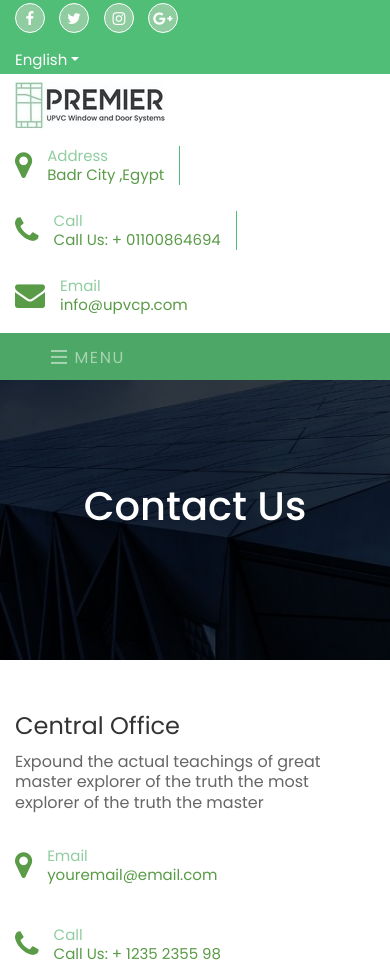
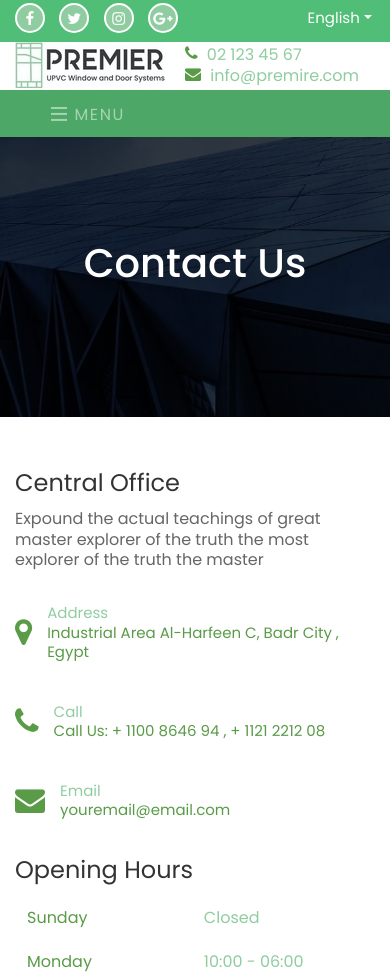
Before and after one commit to Amira-Assaf/PremierUPVC, a plain HTML site: page contact.html in a window 390 px wide. Shown: the top 972 px of the page. Drawn offline with nearby package versions, Linux system fonts and the light colour scheme; some packages are replaced by stand-ins of ours; no server answers; files whose address does not match are found by name.

Commit message:
update links social

```diff
--- a/contact.html
+++ b/contact.html
@@ -21,22 +21,20 @@
 	<link rel="stylesheet" href="css/style.css">
 </head>
   <body>
+
 	<div class="bg-top navbar-light">
 		<div style="background-color:#51be78;z-index:22;">
 			<div class="container">
 				<div class="row">
-  					<div class="col-md-12">
-  						<div class="bg-wrap">
-  							<div class="row">
-  								<div class="col-md-6 d-flex align-items-center">
-  									<ul class="ftco-footer-social ftco-footer-social2 list-unstyled float-md-left float-lft">
-  										<li class="ftco-animate"><a href="#" class="br-1 hvr-push" style="color:#ffffff;border:white 1px solid;font-size:15px !important;background-color:#8FCDA0"><span class="icon-facebook"></span></a></li>
-  										<li class="ftco-animate"><a href="#" class="br-1 hvr-push" style="color:#ffffff;border:white 1px solid;font-size:15px !important;background-color:#8FCDA0"><span class="icon-twitter"></span></a></li>
-  										<li class="ftco-animate"><a href="#" class="br-1 hvr-push" style="color:#ffffff;border:white 1px solid;font-size:15px !important;background-color:#8FCDA0"><span class="icon-instagram"></span></a></li>
-  										<li class="ftco-animate"><a href="#" class="br-1 hvr-push" style="color:#ffffff;border:white 1px solid;font-size:15px !important;background-color:#8FCDA0"><span class="icon-google-plus"></span></a></li>
+					<div class="col-lg-9 col-sm-9 col-9 d-flex align-items-center">
+						<ul class="mobile-social pl-0">
+							<li><a href="https://www.facebook.com/Premierupvcsections" target="_blank"><i class="icon-facebook"></i></a></li>
+							<li><a href="#"><i class="icon-twitter"></i></a></li>
+							<li><a href="https://www.instagram.com/premierupvceg/" target="_blank"><i class="icon-instagram"></i></a></li>
+						  <li><a href="#"><i class="icon-google-plus"></i></a></li>
 						</ul>
 					</div>
-  								<div class="col-md-6 d-flex justify-content-md-end">
+					<div class="col-lg-3 col-sm-3 col-3 d-flex justify-content-md-end">
 				  <ul class="list-unstyled float-md-left float-lft mt-2">
 					  <li class="">
 						  <a href="#" class="dropdown-toggle" id="dropdownMenuButton" data-toggle="dropdown" aria-haspopup="true" aria-expanded="false" style="color:#ffffff;font-size:15px !important">English</a>
@@ -45,16 +43,25 @@
 							  <a class="dropdown-item" href="#">Arabic</a>
 						  </div>
 					  </li>
-
 				  </ul>
 					</div>
 				</div>
 			</div>
 		</div>
+		<div class="container mobile-show" style="z-index:1 !important">
+			<div class="row">
+				<div class="col-lg-4 col-sm-4 col-4 d-flex align-items-center"">
+					<a class="navbar-brand" href="index.html"><img src="./img/logo.jpg" alt=""></a>
+				</div>
+			  <div class="col-lg-8 col-sm-8 col-8 d-flex justify-content-md-end">
+				  <ul class="mobile-info">
+					  <li><a href="#"><i class="icon-phone"></i></a><span> 02 123 45 67</span></li>
+					  <li><a href="#"><i class="icon-envelope"></i></a><span> info@premire.com</span></li>
+				  </ul>
 			  </div>
 			</div>
 		</div>
-  		<div class="container" style="z-index:1 !important">
+		<div class="container mobile-hide"style="z-index:1 !important">
 			<div class="row no-gutters d-flex align-items-center align-items-stretch">
 				<div class="col-md-4 d-flex align-items-center py-2">
 					<a class="navbar-brand" href="index.html"><img src="./img/logo.jpg" alt=""></a>
@@ -72,7 +79,7 @@
 							<div class="icon d-flex justify-content-center align-items-center"><span class="icon-phone"></span></div>
 							<div class="text br-2">
 								<span>Call</span>
-								<span>Call Us: + 01100864694</span>
+								<span>Call Us: + 1100 8646 94</span>
 							</div>
 						</div>
 						<div class="col-md d-flex topper align-items-center align-items-stretch py-2">
@@ -96,10 +103,10 @@
 				<ul class="navbar-nav mr-auto">
 					<li class="nav-item nav-hvr"><a href="index.html" class="nav-link">Home</a></li>
 					<li class="nav-item nav-hvr"><a href="about.html" class="nav-link">About US</a></li>
-  					<li class="nav-item nav-hvr"><a href="courses.html" class="nav-link">Product</a></li>
-  					<li class="nav-item nav-hvr"><a href="teacher.html" class="nav-link">Gallery</a></li>
+					<li class="nav-item nav-hvr"><a href="product.html" class="nav-link">Product</a></li>
+					<li class="nav-item nav-hvr"><a href="gallery.html" class="nav-link">Gallery</a></li>
 					<li class="nav-item nav-hvr"><a href="blog.html" class="nav-link hvr">Blog</a></li>
-  					<li class="nav-item nav-hvr"><a href="partner.html" class="nav-link">Our Partner</a></li>
+					<li class="nav-item nav-hvr"><a href="partner.html" class="nav-link">Our Partners</a></li>
 					<li class="nav-item active"><a href="contact.html" class="nav-link">Contact US</a></li>
 				</ul>
 			</div>
@@ -134,15 +141,15 @@
 						<div class="col-md d-flex topper align-items-center align-items-stretch py-2 mb-4 no-pl">
 							<div class="icon d-flex justify-content-center align-items-center"><span class="icon-map-marker"></span></div>
 							<div class="text">
-								<span>Email</span>
-								<span>youremail@email.com</span>
+								<span>Address</span>
+								<span> Industrial Area Al-Harfeen C, Badr City , Egypt</span>
 							</div>
 						</div>
 						<div class="col-md d-flex topper align-items-center align-items-stretch py-2 mb-4 no-pl">
 							<div class="icon d-flex justify-content-center align-items-center"><span class="icon-phone"></span></div>
 							<div class="text">
 								<span>Call</span>
-								<span>Call Us: + 1235 2355 98</span>
+								<span>Call Us: + 1100 8646 94 , + 1121 2212 08</span>
 							</div>
 						</div>
 						<div class="col-md d-flex topper align-items-center align-items-stretch py-2 mb-4 no-pl">
```
Also changed, not shown: about.html (+20 -15 lines), blog-single.html (+21 -14 lines), blog-single2.html (+21 -14 lines), blog-single3.html (+21 -14 lines), blog-single4.html (+21 -14 lines), blog.html (+20 -14 lines), gallery.html (+21 -14 lines), index.html (+3 -3 lines), partner.html (+21 -14 lines), product-single.html (+20 -13 lines), product.html (+22 -14 lines). Lines whose indentation alone changed are shown as unchanged.
